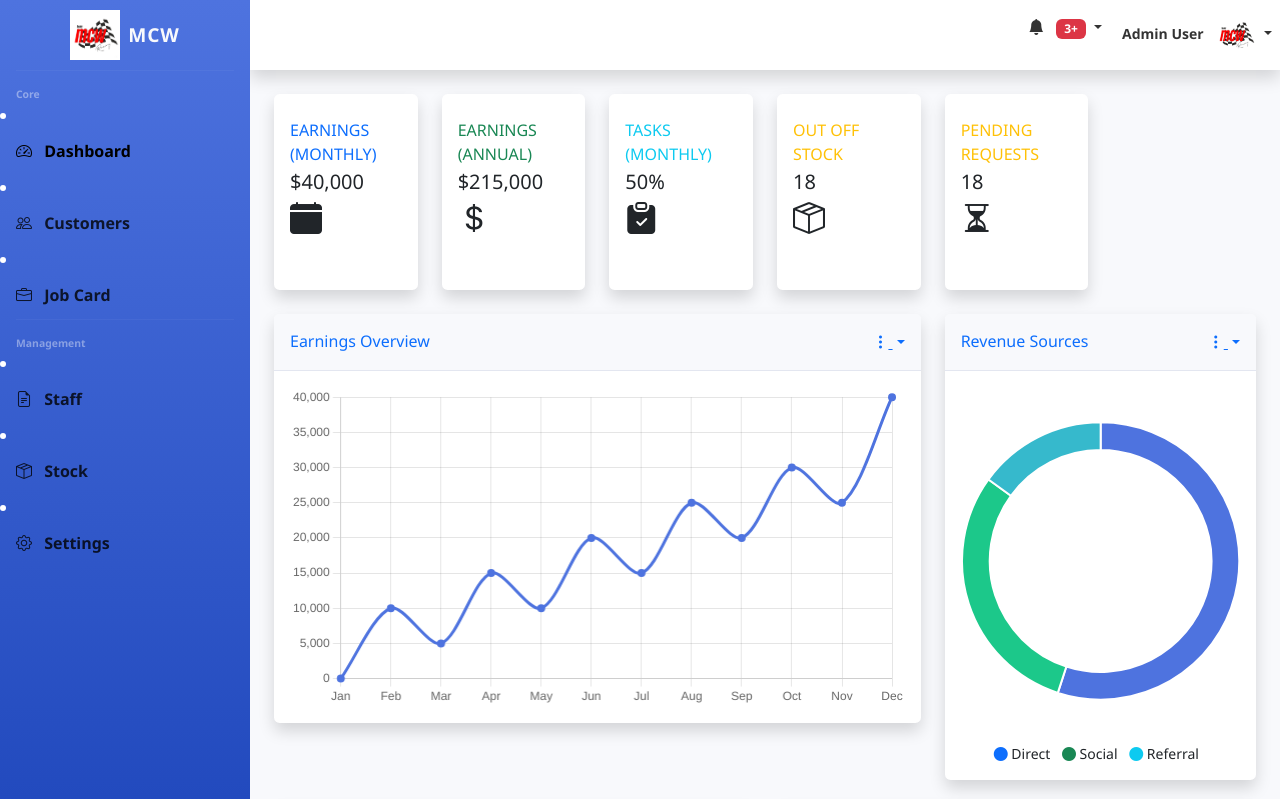
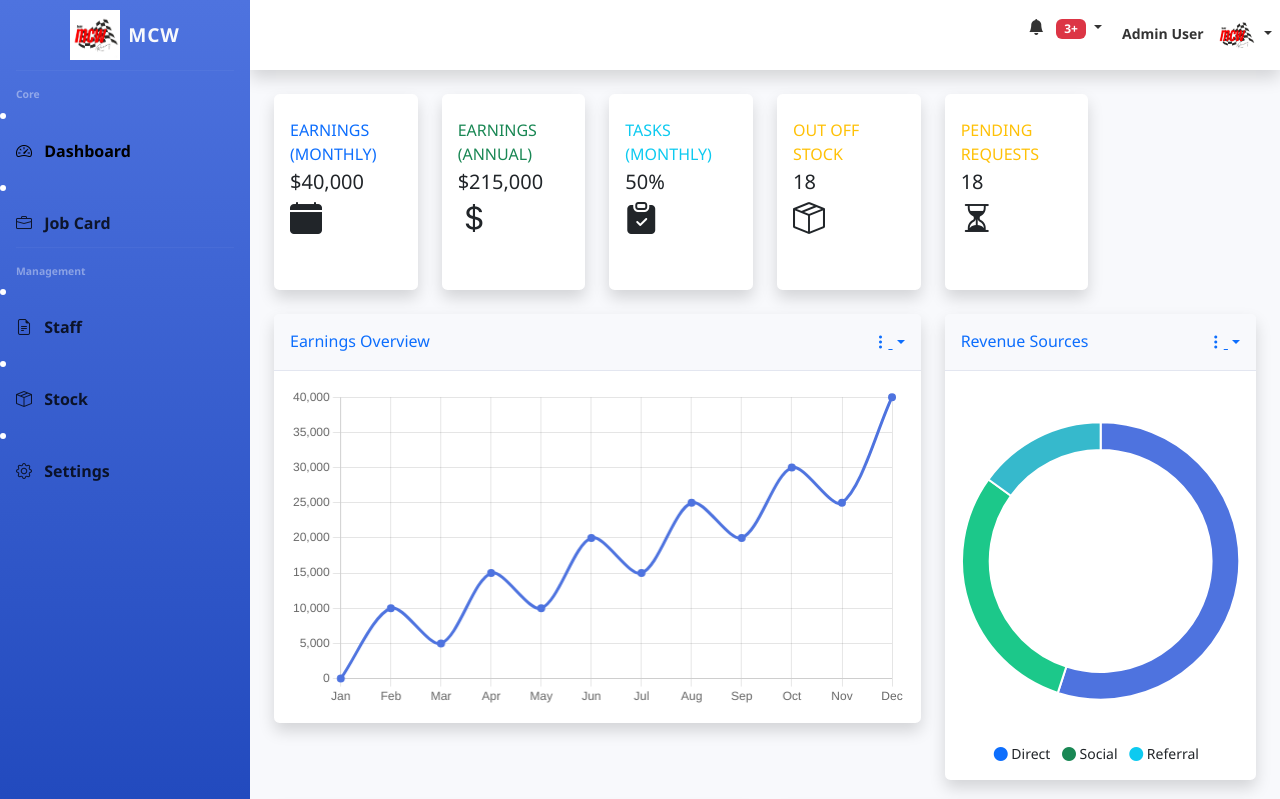
Before and after one commit to cynosylix/mcw_service_center, a Django app: page /OwnerHome in a window 1280 px wide. Shown: the top 799 px of the page. Run offline with Django 4.2, Linux system fonts and the light colour scheme.

Commit message:
comment customer from owner

```diff
--- a/Owner/templates/JobCard.html
+++ b/Owner/templates/JobCard.html
@@ -182,12 +182,12 @@
             </a>
         </li>
 
-        <li class="nav-item">
+        <!-- <li class="nav-item">
             <a class="nav-link " href="/OwnerCustomerPg">
                 <i class="bi bi-people"></i>
                 <span>Customers</span>
             </a>
-        </li>
+        </li> -->
 
         <li class="nav-item">
             <a class="nav-link active" href="/JobCardpg">
--- a/Owner/templates/OwnerCustomerPg.html
+++ b/Owner/templates/OwnerCustomerPg.html
@@ -180,12 +180,12 @@
             </a>
         </li>
 
-        <li class="nav-item">
+        <!-- <li class="nav-item">
             <a class="nav-link active" href="/OwnerCustomerPg">
                 <i class="bi bi-people"></i>
                 <span>Customers</span>
             </a>
-        </li>
+        </li> -->
 
         <li class="nav-item">
             <a class="nav-link" href="/JobCardpg">
--- a/Owner/templates/OwnerHome.html
+++ b/Owner/templates/OwnerHome.html
@@ -184,12 +184,12 @@
             </a>
         </li>
 
-        <li class="nav-item">
+        <!-- <li class="nav-item">
             <a class="nav-link" href="/OwnerCustomerPg">
                 <i class="bi bi-people"></i>
                 <span>Customers</span>
             </a>
-        </li>
+        </li> -->
 
         <li class="nav-item">
             <a class="nav-link" href="/JobCardpg">
--- a/Owner/templates/Stock.html
+++ b/Owner/templates/Stock.html
@@ -142,12 +142,12 @@
             </a>
         </li>
 
-        <li class="nav-item">
+        <!-- <li class="nav-item">
             <a class="nav-link" href="/OwnerCustomerPg">
                 <i class="bi bi-people"></i>
                 <span>Customers</span>
             </a>
-        </li>
+        </li> -->
 
         <li class="nav-item">
             <a class="nav-link" href="/JobCardpg">
--- a/Owner/templates/t.html
+++ b/Owner/templates/t.html
@@ -145,12 +145,12 @@
             </a>
         </li>
 
-        <li class="nav-item">
+        <!-- <li class="nav-item">
             <a class="nav-link" href="#">
                 <i class="bi bi-people"></i>
                 <span>Customers</span>
             </a>
-        </li>
+        </li> -->
 
         <li class="nav-item">
             <a class="nav-link" href="#">
--- a/Owner/templates/view_single_job.html
+++ b/Owner/templates/view_single_job.html
@@ -182,12 +182,12 @@
             </a>
         </li>
 
-        <li class="nav-item">
+        <!-- <li class="nav-item">
             <a class="nav-link " href="/OwnerCustomerPg">
                 <i class="bi bi-people"></i>
                 <span>Customers</span>
             </a>
-        </li>
+        </li> -->
 
         <li class="nav-item">
             <a class="nav-link active" href="/JobCardpg">
--- a/Owner/templates/view_staff.html
+++ b/Owner/templates/view_staff.html
@@ -191,12 +191,12 @@
             </a>
         </li>
 
-        <li class="nav-item">
+        <!-- <li class="nav-item">
             <a class="nav-link" href="/OwnerCustomerPg">
                 <i class="bi bi-people"></i>
                 <span>Customers</span>
             </a>
-        </li>
+        </li> -->
 
         <li class="nav-item">
             <a class="nav-link" href="/JobCardpg">
```
Also changed, not shown: db.sqlite3.
